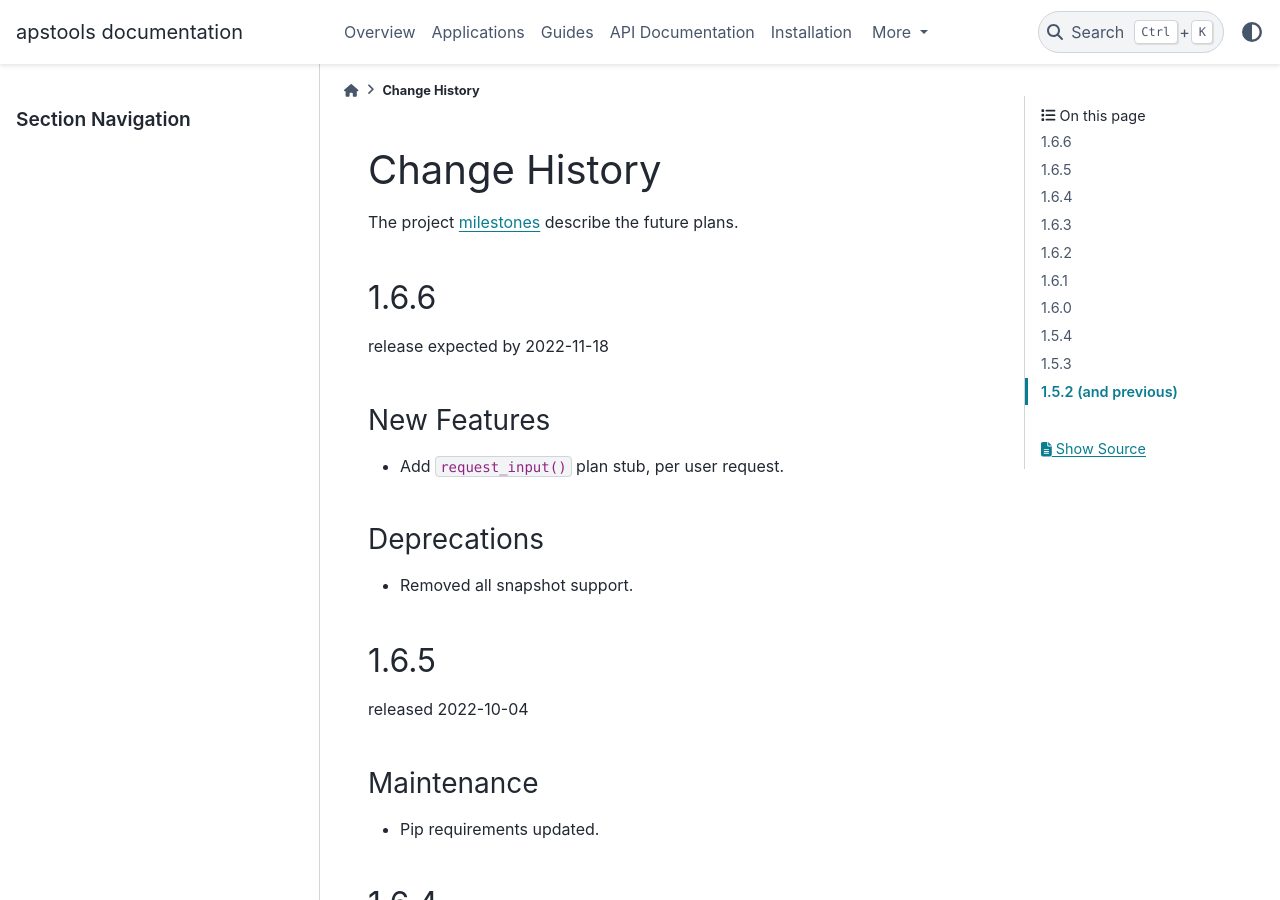
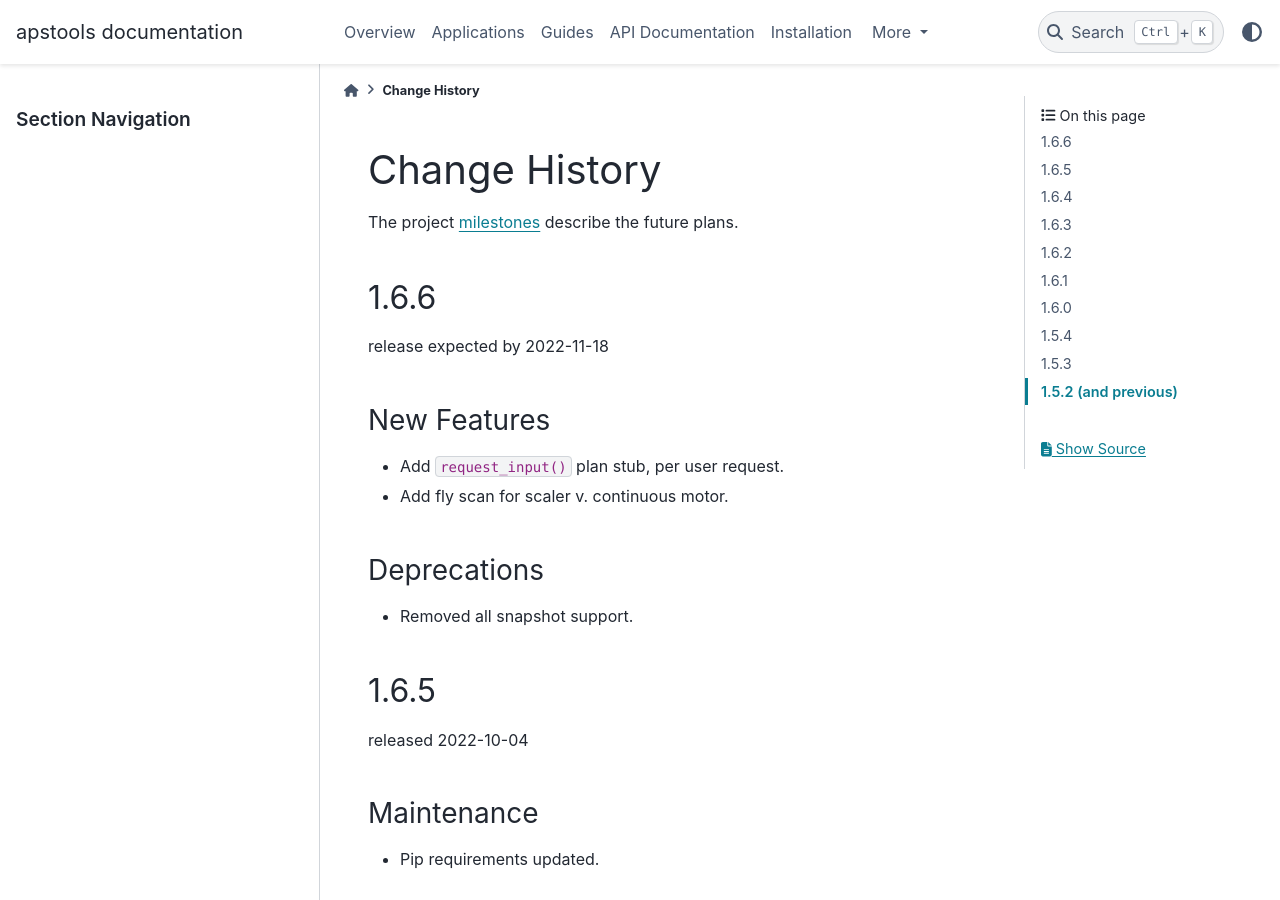
Before and after one commit to dogrecajb/apstools, a Sphinx documentation site: the page built from docs/source/changes.rst, in a window 1280 px wide and 900 px high. Built offline with Sphinx 7.4.7 and the PyData theme 0.15.4, drawn with Linux system fonts in a browser that asks for light colours; the version number could not be read and is left out.

Commit message:
DOC #646

```diff
--- a/CHANGES.rst
+++ b/CHANGES.rst
@@ -32,6 +32,7 @@ New Features
 ------------
 
 * Add ``request_input()`` plan stub, per user request.
+* Add fly scan for scaler v. continuous motor.
 
 Deprecations
 ------------
--- a/docs/source/api/_plans.rst
+++ b/docs/source/api/_plans.rst
@@ -31,6 +31,7 @@ Custom Scans
 
    ~apstools.plans.doc_run.documentation_run
    ~apstools.plans.alignment.lineup
+   ~apstools.plans.continuous_motion_scan.fly_scaler_motor
    ~apstools.plans.nscan_support.nscan
    ~apstools.plans.sscan_support.sscan_1D
    ~apstools.plans.alignment.TuneAxis
@@ -74,6 +75,9 @@ Submodules
 .. automodule:: apstools.plans.command_list
     :members:
 
+.. automodule:: apstools.plans.continuous_motion_scan
+    :members:
+
 .. automodule:: apstools.plans.doc_run
     :members:
 
```
Also changed, not shown: 1 other file.
